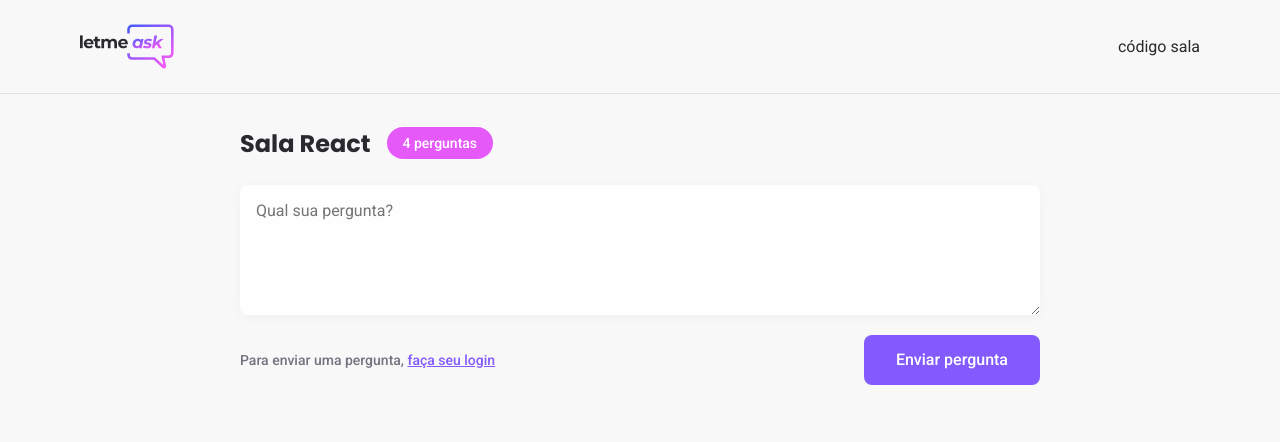
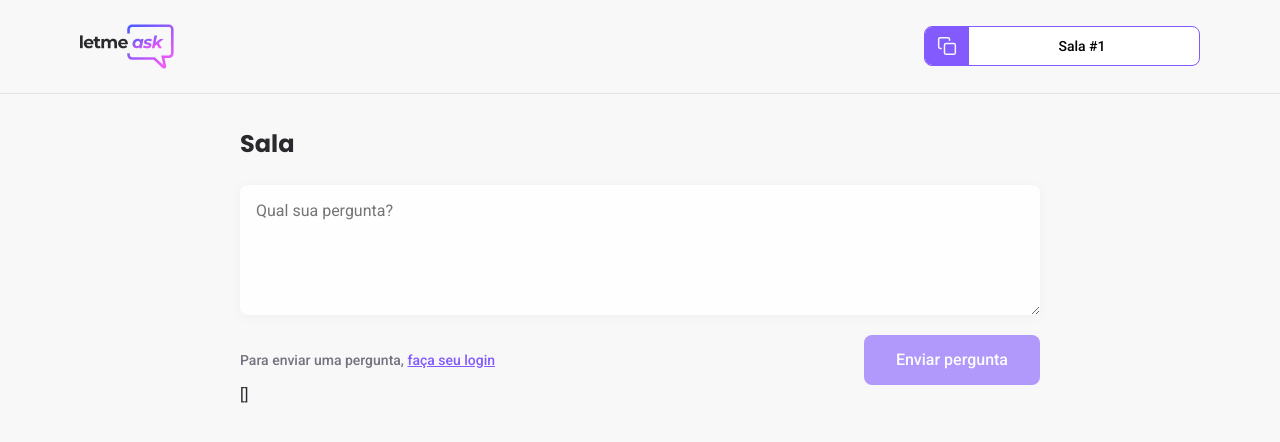
Before and after one commit to Beaaninhar/nlw_react, a React (Create React App) app in the folder aulas/letmeask/: page /rooms/1 in a window 1280 px wide. Shown: the top 442 px of the page. Built offline with nearby package versions, Linux system fonts and the light colour scheme; no server answers; the database is empty.

Commit message:
Feito segunda parte da terceira aula com sucesso

```diff
--- a/aulas/letmeask/src/components/RoomCode.tsx
+++ b/aulas/letmeask/src/components/RoomCode.tsx
@@ -2,13 +2,22 @@
 
 import '../styles/roomCode.scss'
 
-export function RoomCode() {
+type RoomCodeProps = {
+    code: string;
+}
+
+export function RoomCode(props: RoomCodeProps) {
+
+    function copyRoomCodeToClipboard() {
+        navigator.clipboard.writeText(props.code)
+    }
+
     return (
-        <button className="room-code">
+        <button className="room-code" onClick={copyRoomCodeToClipboard}>
             <div>
                 <img src={copyImg} alt="Copy room code" />
             </div>
-            <span>Sala #123455667788</span>
+            <span>Sala #{props.code}</span>
         </button>
     )
 }
--- a/aulas/letmeask/src/pages/Room.tsx
+++ b/aulas/letmeask/src/pages/Room.tsx
@@ -1,35 +1,141 @@
-import logoImg from '../assets/images/logo.svg';
-import { Button } from '../components/Button'
+import { type } from "os";
+import { FormEvent, useEffect, useState } from "react";
+import { useParams } from "react-router-dom";
+import logoImg from "../assets/images/logo.svg";
+import { Button } from "../components/Button";
+import { RoomCode } from "../components/RoomCode";
+import { useAuth } from "../hooks/useAuth";
+import { database } from "../services/firebase";
 
-import '../styles/room.scss';
+import "../styles/room.scss";
+
+
+type FirebaseQuestions = Record<string, {
+  author: {
+    name: string;
+    avatar: string;
+  }
+
+  content: string;
+  isAnswer: boolean;
+  isHignlighted: boolean;
+}>
+
+type Question = {
+  id: string;
+  author: {
+    name: string;
+    avatar: string;
+  }
+
+  content: string;
+  isAnswer: boolean;
+  isHignlighted: boolean;
+}
+
+type RoomParams = {
+  id: string;
+};
 
 export function Room() {
+  const { user } = useAuth();
+  const params = useParams<RoomParams>();
+  const [newQuestion, setNewQuestion] = useState("");
+  const [questions, setQuestions] = useState<Question[]>([]);
+  const [title, setTitle] = useState('')
+
+  const roomId = params.id;
+
+
+  useEffect(() => {
+    const roomRef = database.ref(`rooms/${roomId}`);
+
+    roomRef.on('value', room => {
+      const databaseRoom = room.val();
+      const firebaseQuestions: FirebaseQuestions = databaseRoom.questions ?? {};
+
+      const parseQuestions = Object.entries(firebaseQuestions).map(([key, value]) => {
+        return {
+          id: key,
+          content: value.content,
+          author: value.author,
+          isHignlighted: value.isHignlighted,
+          isAnswer: value.isAnswer,
+        }
+      })
+
+      setTitle(databaseRoom.title);
+      setQuestions(parseQuestions);
+    })
+  }, [roomId])
+
+  async function handleSendQuestion(event: FormEvent) {
+    event.preventDefault();
+
+    if (newQuestion.trim() === "") {
+      return;
+    }
+
+    if (!user) {
+      throw new Error("You must be logged in");
+    }
+
+    const question = {
+      content: newQuestion,
+      author: {
+        name: user.name,
+        avatar: user.avatar,
+      },
+
+      isHignlighted: false,
+      isAnswer: false,
+    };
+
+    await database.ref(`rooms/${roomId}/questions`).push(question);
+
+    setNewQuestion('');
+  }
   return (
     <div id="page-room">
       <header>
         <div className="content">
           <img src={logoImg} alt="Letmeask" />
-                    <div>código sala</div>
+          <RoomCode code={roomId} />
         </div>
       </header>
 
       <main>
         <div className="room-title">
-                    <h1>Sala React</h1>
-                    <span>4 perguntas</span>
+          <h1>Sala {title}</h1>
+          { questions.length > 0 &&  <span>{questions.length} pergunta(s)</span>}
         </div>
 
-                <form>
+        <form onSubmit={handleSendQuestion}>
           <textarea
             placeholder="Qual sua pergunta?"
+            onChange={(event) => setNewQuestion(event.target.value)}
+            value={newQuestion}
           />
 
           <div className="form-footer">
-                        <span>Para enviar uma pergunta, <button>faça seu login</button></span>
-                        <Button type="submit">Enviar pergunta</Button>
+          {user ?
+              <div className="user-info">
+                <img src={user.avatar} alt={user.name} />
+                <span>{user.name}</span>
+              </div>
+            :
+              <span>
+                Para enviar uma pergunta, <button>faça seu login</button>
+              </span>
+          }
+            <Button type="submit" disabled={!user}>
+              Enviar pergunta
+            </Button>
           </div>
         </form>
+
+        {JSON.stringify(questions)}
       </main>
     </div>
-    )
+  );
 }
--- a/aulas/letmeask/src/styles/room.scss
+++ b/aulas/letmeask/src/styles/room.scss
@@ -60,7 +60,25 @@
                 align-items: center;
                 margin-top: 16px;
 
-                span {
+                .user-info {
+                    display: flex;
+                    align-items: center;
+
+                    img {
+                        width: 32px;
+                        height: 32px;
+                        border-radius: 8px;
+                    }
+
+                    span {
+                        margin-left: 8px;
+                        color: #29292e;
+                        font-weight: 500;
+                        font-size: 14px;
+                    }
+                }
+
+                >  span {
                     font-size: 14px;
                     color: #737380;
                     font-weight: 500;
--- a/aulas/letmeask/src/styles/roomCode.scss
+++ b/aulas/letmeask/src/styles/roomCode.scss
@@ -0,0 +1,31 @@
+.room-code {
+    height: 40px;
+    border-radius: 8px;
+    overflow: hidden;
+
+    background: #fff;
+    border: 1px solid #835afd;
+    cursor: pointer;
+
+    display: flex;
+    align-items: center;
+
+    div {
+        background: #835afd;
+        padding: 0 12px;
+        display: flex;
+        justify-content: center;
+        align-items: center;
+        height: 40px;
+    }
+
+    span {
+        display: block;
+        align-items: center;
+        flex: 1;
+        padding: 0 16px 0 12px;
+        width: 230px;
+        font-size: 14px;
+        font-weight: 500;
+    }
+}
```
Lines whose indentation alone changed are shown as unchanged.
